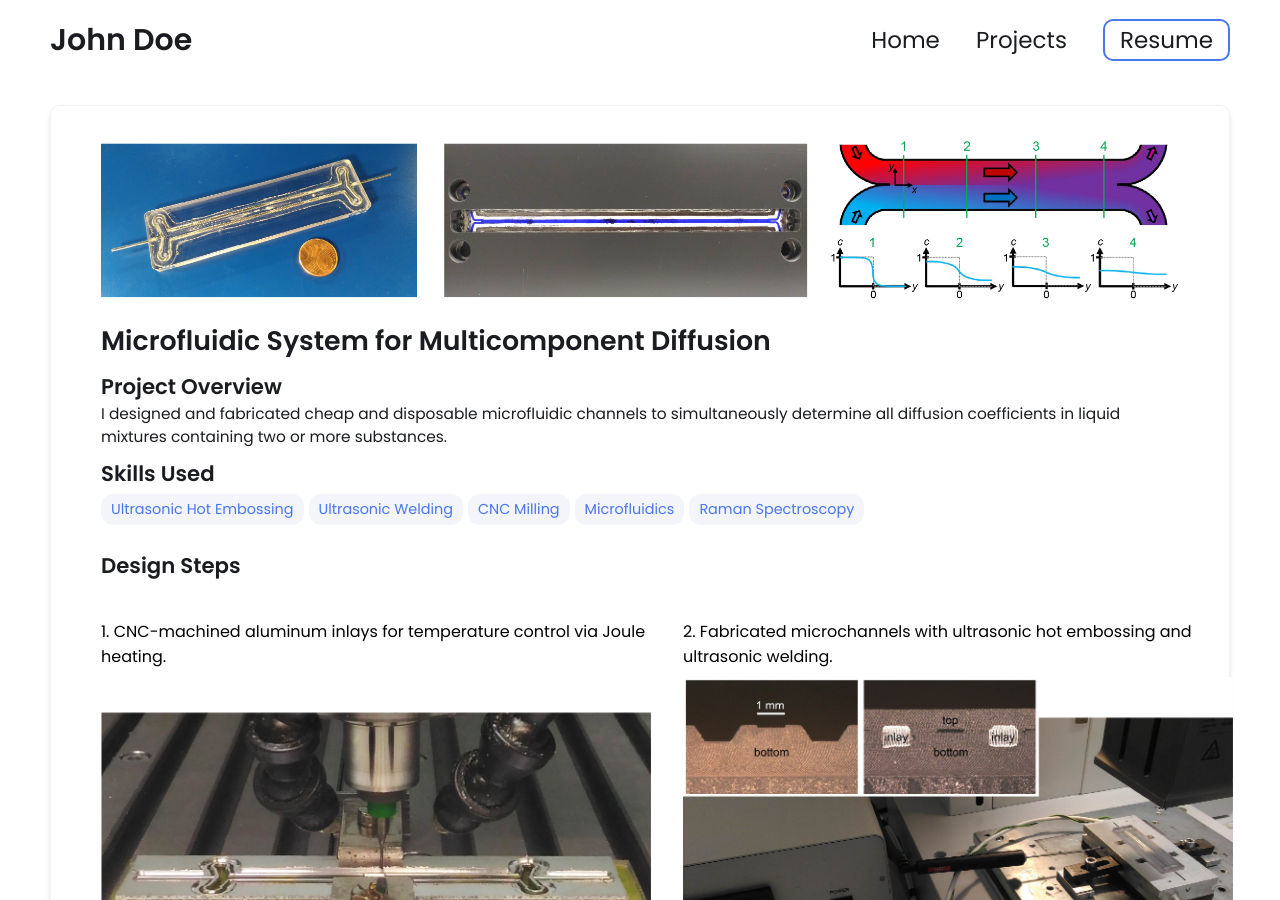
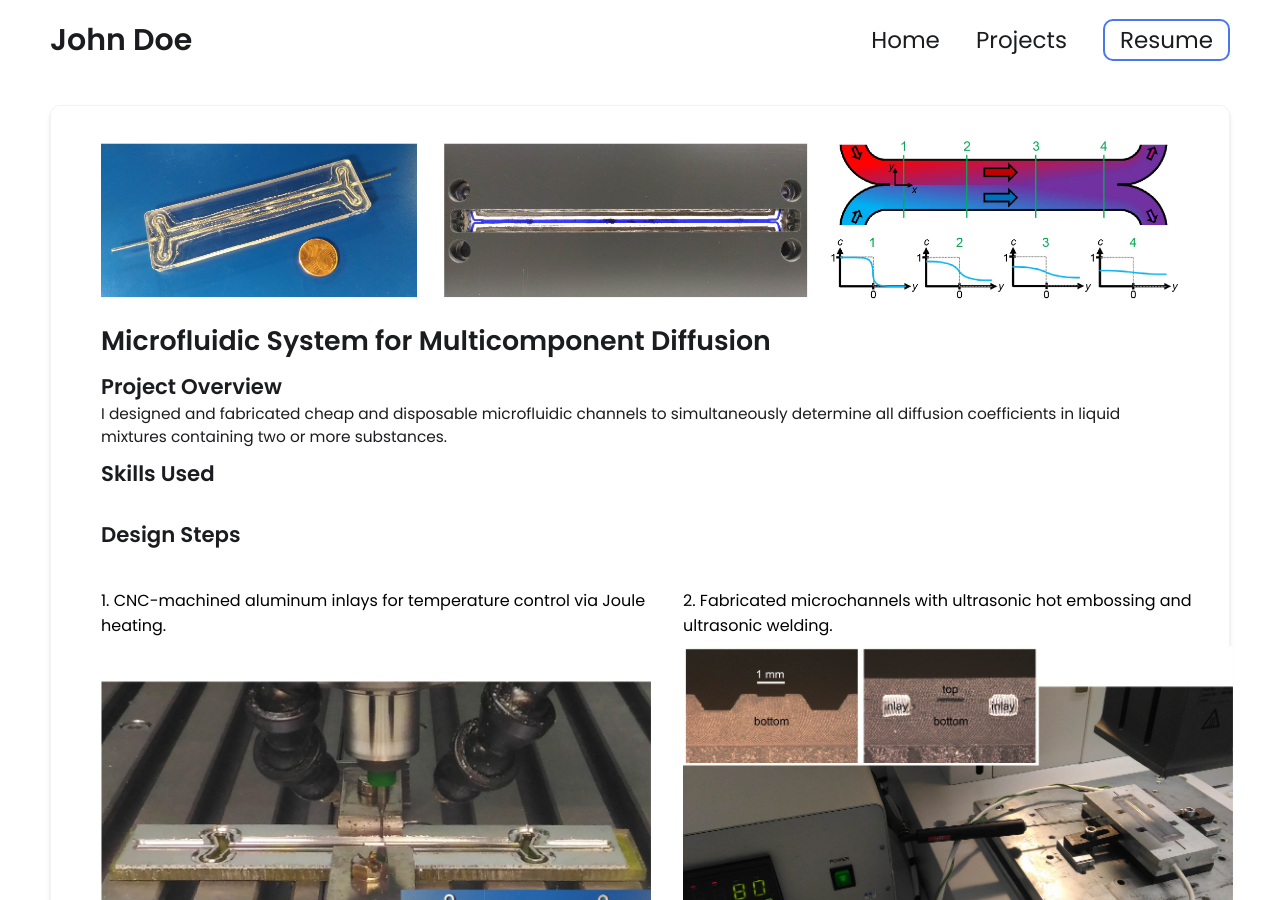
Before and after one commit to HagenGress/HagenGress.github.io, a Jekyll site: the page built from _projects/microfluidic-channel/index.md, in a window 1280 px wide and 900 px high. Built offline with Jekyll 4.4.1, drawn with Linux system fonts in a browser that asks for light colours.

Commit message:
Update index.md

```diff
--- a/_projects/microfluidic-channel/index.md
+++ b/_projects/microfluidic-channel/index.md
@@ -2,12 +2,7 @@
 layout: post
 title: Microfluidic System for Multicomponent Diffusion
 description: I designed and fabricated cheap and disposable microfluidic channels to simultaneously determine all diffusion coefficients in liquid mixtures containing two or more substances.
-skills:
-  - Ultrasonic Hot Embossing
-  - Ultrasonic Welding
-  - CNC Milling
-  - Microfluidics
-  - Raman Spectroscopy
+
 
 main-image: /Microchannel_TitlePicture-01.jpg
 ---
```
